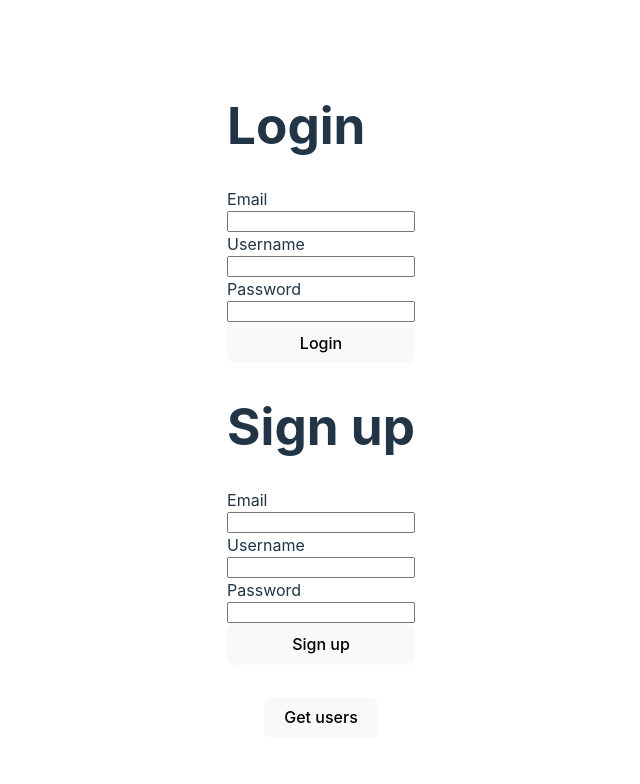
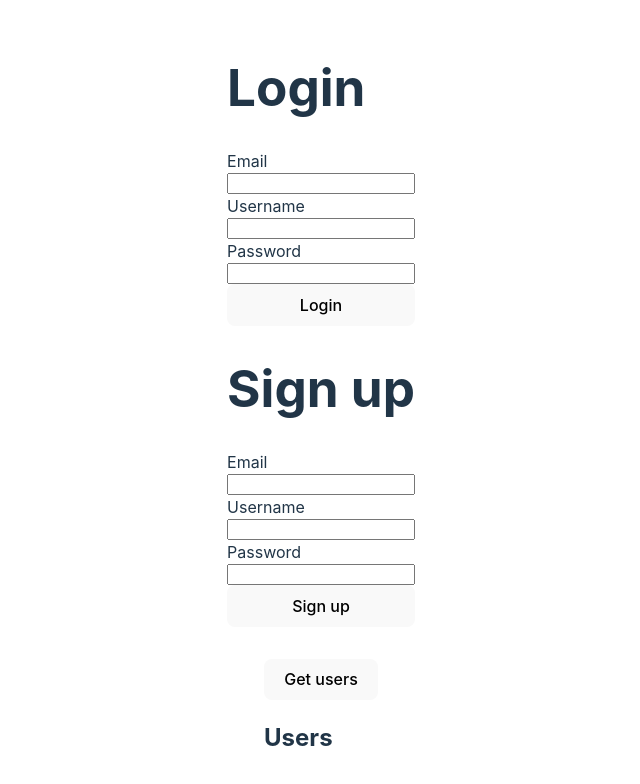
Before and after one commit to dylanR96/react-login-form, a React (Vite) app: page / in a window 1280 px wide. Shown: the top 784 px of the page, without its empty margins (319-959 px from the left). Built offline with nearby package versions, Linux system fonts and the light colour scheme.

Commit message:
Maping out the users from getUsers

```diff
--- a/src/App.jsx
+++ b/src/App.jsx
@@ -10,6 +10,8 @@
   const [existingEmail, setExistingEmail] = useState("");
   const [existingUsername, setExistingUsername] = useState("");
   const [existingPassword, setExistingPassword] = useState("");
+
+  const [users, setUsers] = useState([]);
 
   const notifySuccessLogin = () => toast("Login successful.");
   const notifyFail = () => toast("Email or user does not exist.");
@@ -83,7 +85,7 @@
         throw new Error("Failed to retrieve users");
       }
       const data = await res.json();
-      console.log(data);
+      setUsers(data);
       notifySuccessUsers();
     } catch (error) {
       console.error("Error adding users", error);
@@ -166,6 +168,14 @@
         </div>
         <div>
           <button onClick={getUsers}>Get users</button>
+          <div>
+            <h2>Users</h2>
+            <ul>
+              {users.map((user, index) => (
+                <li key={index}>{user}</li>
+              ))}
+            </ul>
+          </div>
         </div>
       </div>
     </>
```
